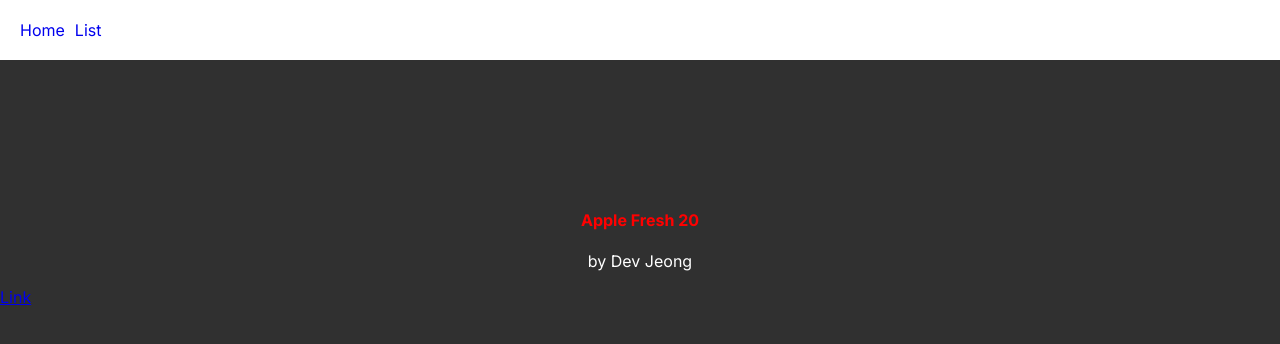
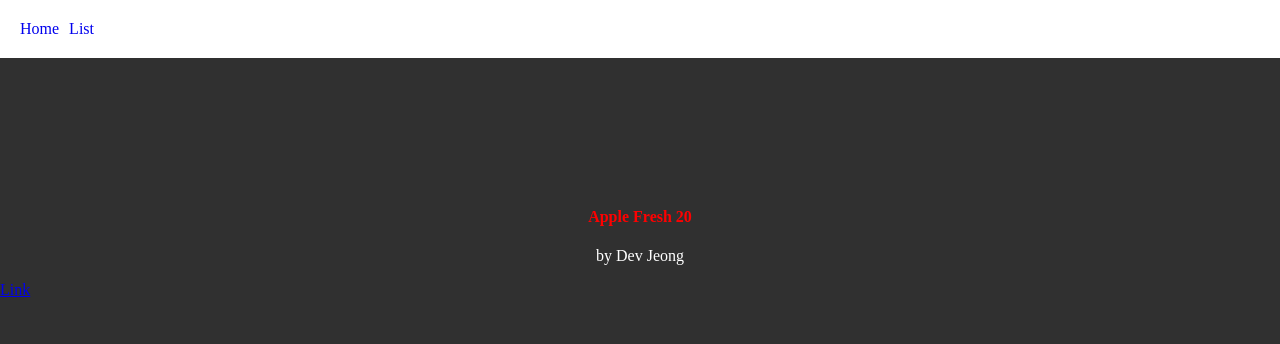
Before and after one commit to kimchieater/next_js_practice, a Next.js app in the folder fresh/: page / in a window 1280 px wide. Shown: the top 344 px of the page. Built offline with nearby package versions, Linux system fonts and the light colour scheme.

Commit message:
added navbar inside the layout.js

```diff
--- a/fresh/app/layout.js
+++ b/fresh/app/layout.js
@@ -1,17 +1,21 @@
-import { Inter } from "next/font/google";
+import Link from "next/link";
 import "./globals.css";
 
-const inter = Inter({ subsets: ["latin"] });
-
 export const metadata = {
-  title: "Create Next App",
+  title: "Apple Fresh",
   description: "Generated by create next app",
 };
 
 export default function RootLayout({ children }) {
   return (
     <html lang="en">
-      <body className={inter.className}>{children}</body>
+      <body>
+      <div className="navbar">
+        <Link href='/'>Home</Link>
+        <Link href="/list">List</Link>
+      </div>
+      {children}
+      </body>
     </html>
   );
 }
--- a/fresh/app/page.js
+++ b/fresh/app/page.js
@@ -1,5 +1,5 @@
 
-import Link from "next/link";
+
 
 export default function Home() {
 
@@ -9,10 +9,7 @@ export default function Home() {
 
   return (
     <div >
-      <div className="navbar">
-        <Link href='/'>Home</Link>
-        <Link href="/list">List</Link>
-      </div>
+
       <h4 className="title" style={{color:"red",}}>Apple Fresh { age }</h4>
       <p className="title-sub">by Dev { name }</p>
       <a href="http://google.com" target="_blank">Link</a>
```
